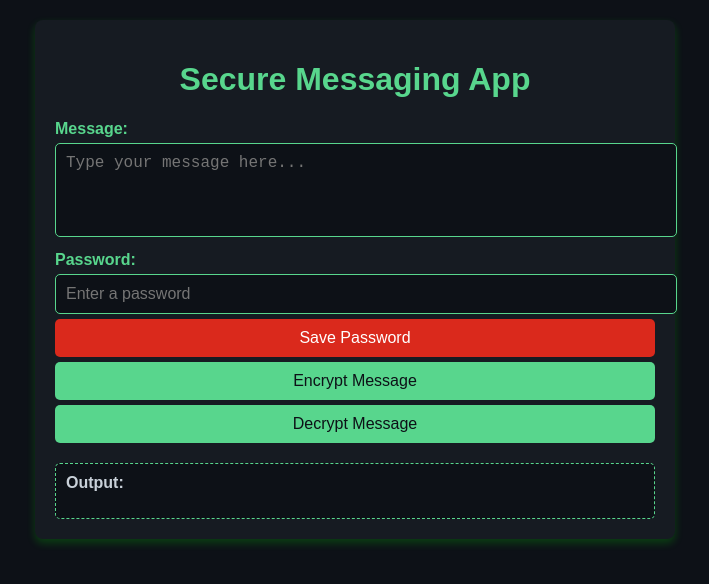
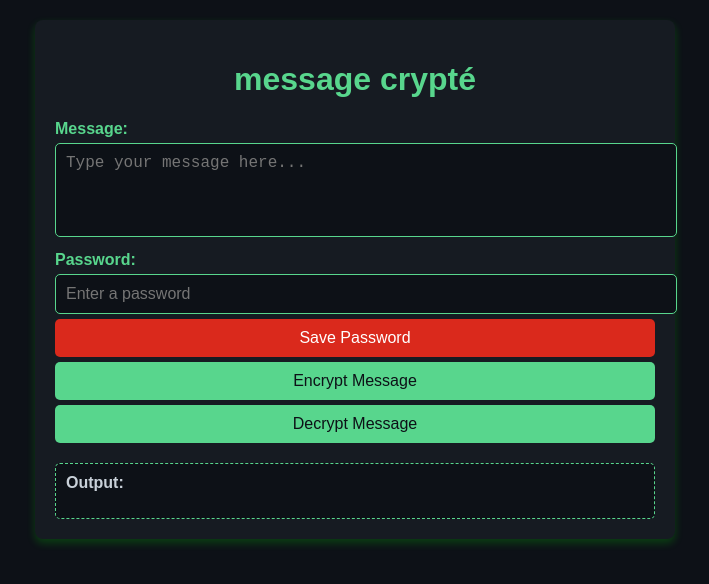
Before and after one commit to ultrafalc0/msg_crypt, a plain HTML site: page index.html in a window 1280 px wide. Shown: the whole page, without its empty margins (285-994 px from the left). Drawn offline with nearby package versions, Linux system fonts and the light colour scheme.

Commit message:
Update index.html

```diff
--- a/index.html
+++ b/index.html
@@ -3,7 +3,7 @@
 <head>
     <meta charset="UTF-8">
     <meta name="viewport" content="width=device-width, initial-scale=1.0">
-    <title>Secure Messaging App</title>
+    <title>message crypté</title>
     <link rel="icon" type="image/x-icon" href="https://pngtree.com/freepng/lock_1041426.html">
     <script src="https://cdnjs.cloudflare.com/ajax/libs/crypto-js/4.1.1/crypto-js.min.js"></script>
     <style>
@@ -85,7 +85,7 @@
 </head>
 <body>
     <div class="container">
-        <h1>Secure Messaging App</h1>
+        <h1>message crypté</h1>
 
         <label for="message">Message:</label>
         <textarea id="message" rows="4" placeholder="Type your message here..."></textarea>
```
